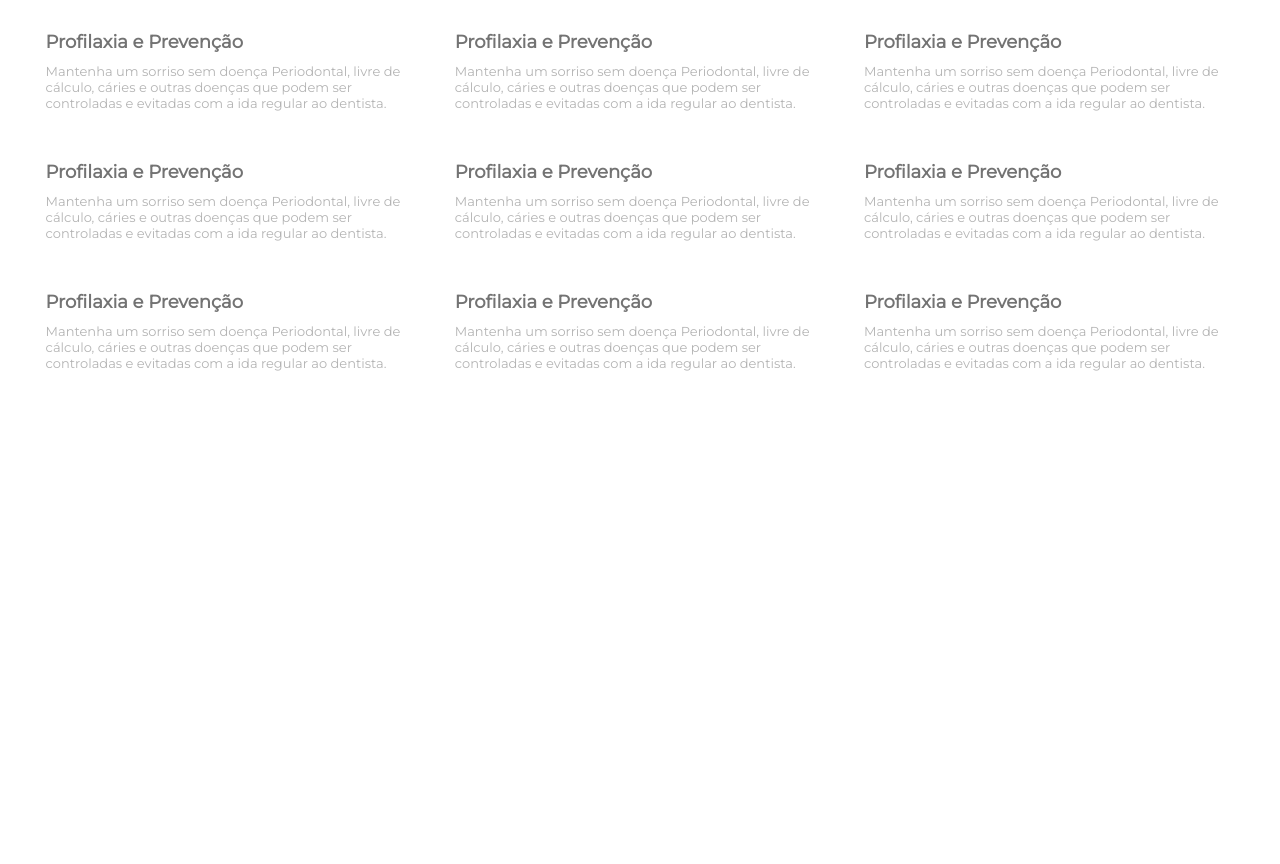
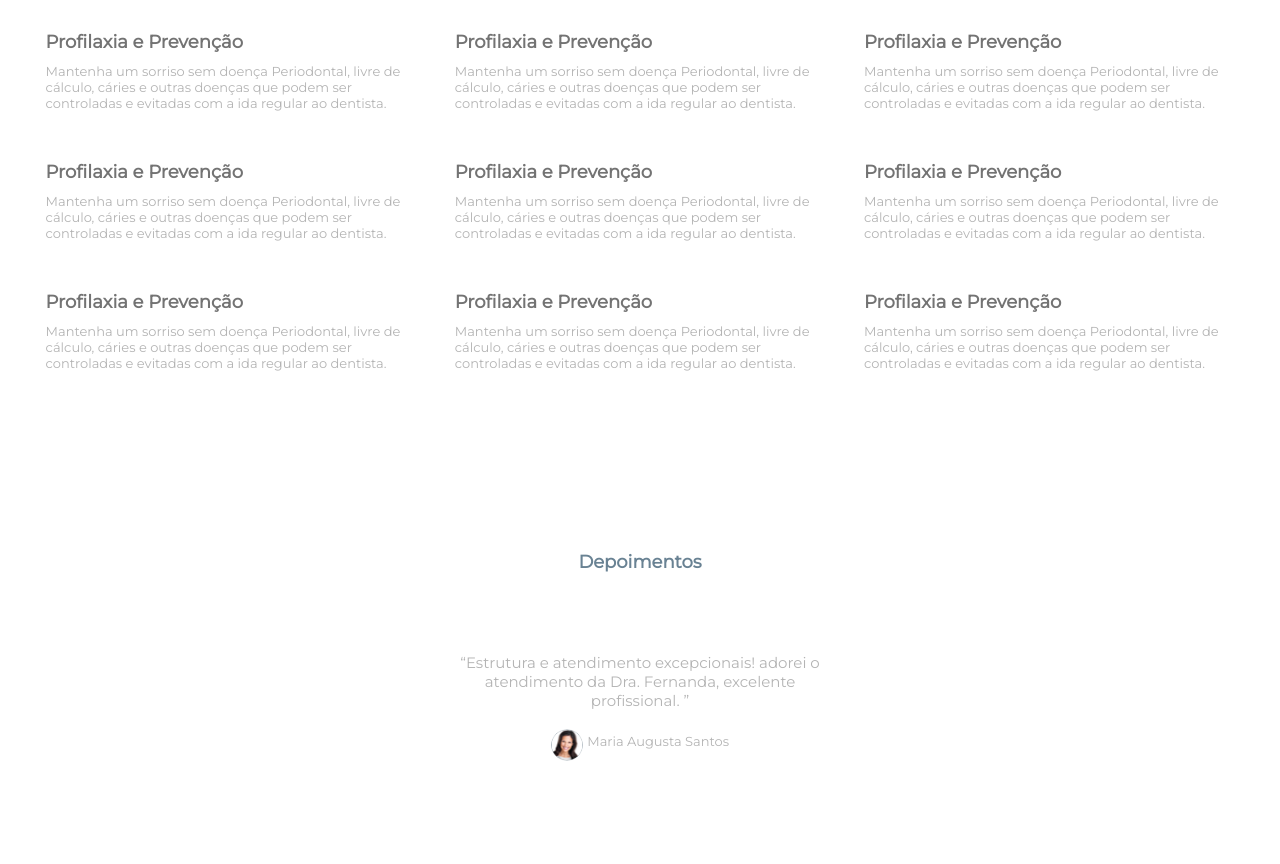
Before and after one commit to CarlosDevit/projeto_html_4, a plain HTML site: page index.html in a window 1280 px wide. Shown: the part 1750-2614 px from the top of the page. Before the commit the page ends 2301 px from the top, so only its background shows below. Drawn offline with Linux system fonts and the light colour scheme.

Commit message:
Section Depoiments add

```diff
--- a/css/style.css
+++ b/css/style.css
@@ -257,6 +257,7 @@ section.treatments > h2{
     color: #698293;
     text-align: center;
     font-size: 18px;
+
 }
 
 section.treatments > div.container{
@@ -278,6 +279,50 @@ div.treatment-single p{
     color: #b4b4b4;
 }
 
+/*-----*/
+
+/*Section Depoiments*/
+
+section.depoiments > h2{
+    color: #698293;
+    text-align: center;
+    font-size: 18px;
+}
+
+section.depoiments div.container{
+    padding: 80px 0;
+    max-width: 400px;
+}
+
+section.depoiments div.depoiment-single{
+    text-align: center;
+    width: 100%;
+    padding: 0 2%;
+}
+
+div.depoiment-single q{
+    font-size: 15px;
+    color: #b4b4b4;
+}
+
+div.depoiment-single div.depoiment-name{
+    padding: 19px 0;
+}
+
+div.depoiment-name img{
+    width: 32px;
+    height: 32px;
+    border-radius: 16px;
+}
+
+div.depoiment-name span{
+    position: relative;
+    top: 4px;
+    font-size: 13px;
+    color: #b4b4b4;
+    display: inline-block;
+    vertical-align: top;
+}
 /*-----*/
 
 /* Media Queries */
--- a/index.html
+++ b/index.html
@@ -248,6 +248,22 @@
     </div><!-- container -->
     </section><!-- treatments -->
 
+    <section class="depoiments">
+        <h2>Depoimentos</h2>
+        <div class="container">
+            <div class="depoiment-single">
+            <q>Estrutura e atendimento excepcionais! adorei o atendimento
+                da Dra. Fernanda, excelente profissional.
+            </q>
+                <div class="depoiment-name">
+                    <img src="images/depoiment1.png"/>
+                    <span>Maria Augusta Santos</span>
+                </div><!-- depoiment-name -->
+            </div><!-- depoiment-single -->
+
+        </div><!-- container -->
+    </section><!-- depoiments -->
+
 </body>
 
 </html>
```
Also changed, not shown: images/depoiment1.png (added), images/fb.png (added), images/inst.png (added).
